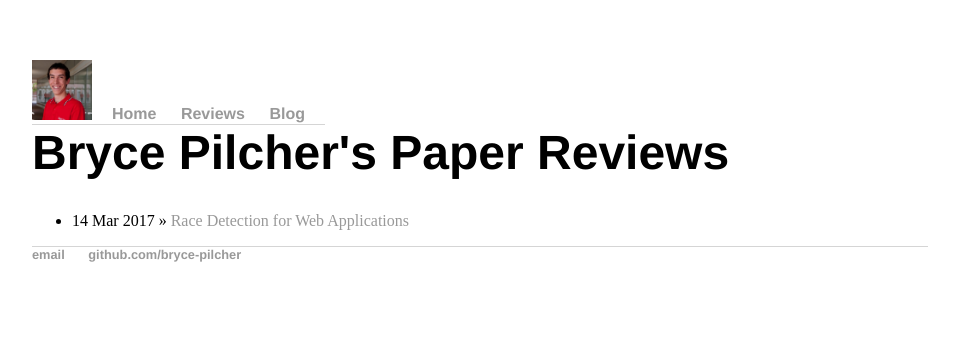
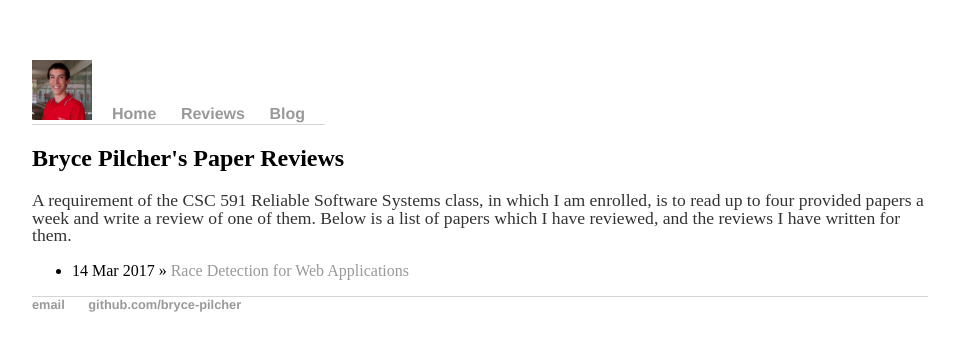
Before and after one commit to bryce-pilcher/bryce-pilcher.github.io, a Jekyll site: the page built from reviews/index.html, in a window 1280 px wide. Shown: the top 351 px of the page, without its empty margins (160-1119 px from the left). Built offline with Jekyll 4.4.1, drawn with Linux system fonts in a browser that asks for light colours.

Commit message:
added summary of reviews

```diff
--- a/reviews/index.html
+++ b/reviews/index.html
@@ -2,7 +2,10 @@
 layout: default
 title: Bryce Pilcher's Paper Reviews
 ---
-	<h1>{{ page.title }}</h1>
+	<h2>{{ page.title }}</h2>
+	<p>A requirement of the CSC 591 Reliable Software Systems class, in which I am enrolled, is to read up to four
+	   provided papers a week and write a review of one of them.  Below is a list of papers which I have reviewed,
+	   and the reviews I have written for them. </p>
 	<ul class="reviews">
 
 	  {% for post in site.posts %}
```
